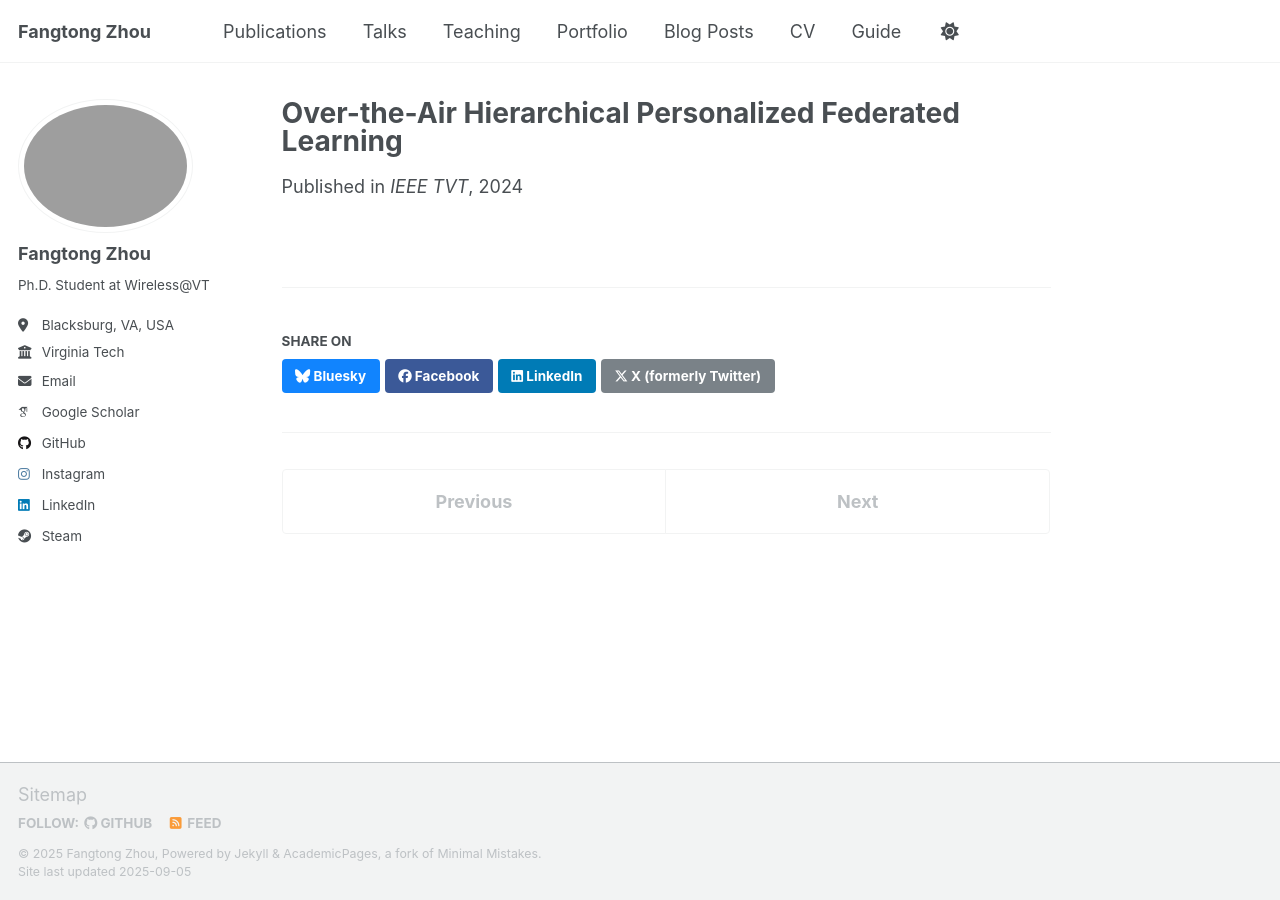
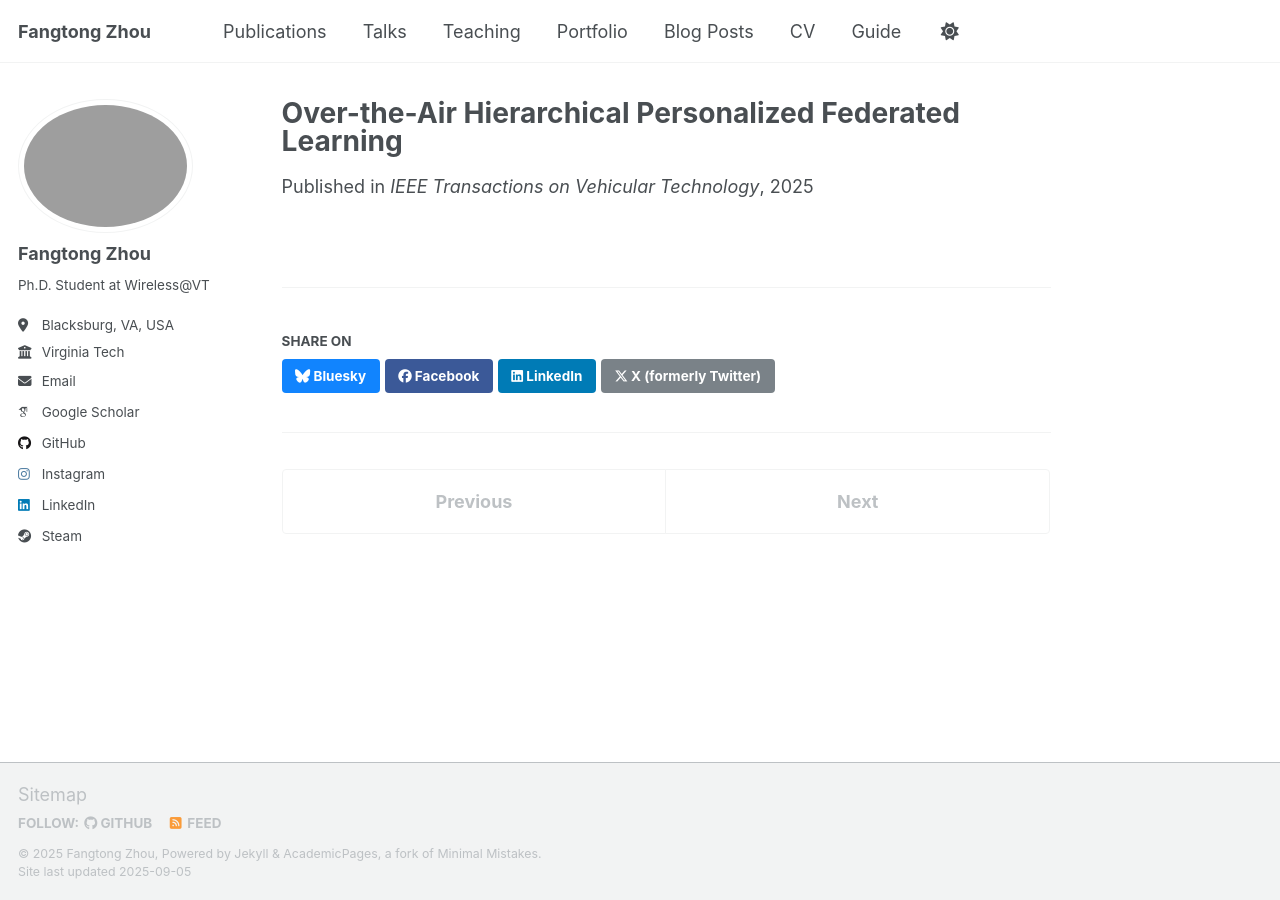
Before and after one commit to frontop137/frontop137.github.io, a Jekyll site: the page built from _publications/2024-11-15-tvt.md, in a window 1280 px wide. Built offline with Jekyll 4.4.1, drawn with Linux system fonts in a browser that asks for light colours; some web fonts are replaced; a script that is not in the unit is left out.

Commit message:
Update 2024-11-15-tvt.md

```diff
--- a/_publications/2024-11-15-tvt.md
+++ b/_publications/2024-11-15-tvt.md
@@ -1,8 +1,11 @@
 ---
 title: "Over-the-Air Hierarchical Personalized Federated Learning"
-venue: "IEEE TVT"
-date: 2024-11-15
+authors: "**Fangtong Zhou**, Zhibin Wang, Hangguan Shan, Liantao Wu, Xiaohua Tian, Yuanming Shi, Yong Zhou"
+venue: "IEEE Transactions on Vehicular Technology"
+date: 2025-03-01
+year: 2025
+volume: 74
+number: 3
+pages: "5006–5018"
 paperurl: "/files/Over-the-Air_Hierarchical_Personalized_Federated_Learning.pdf"
-code:
-slides:
 ---
```
